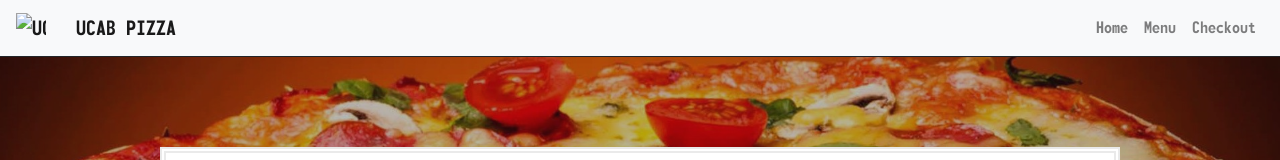
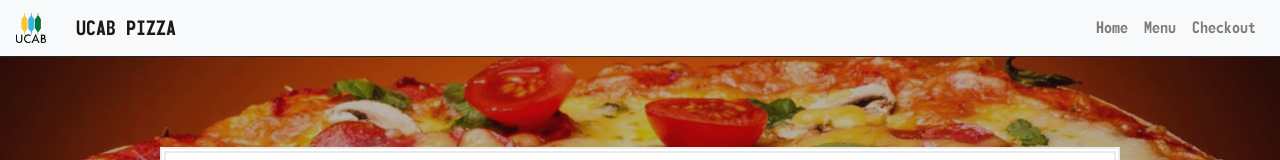
Before and after one commit to Arie-Chocron/Pizzahub, a plain HTML site: page index.html in a window 1280 px wide. Shown: the top 160 px of the page. Drawn offline with nearby package versions, Linux system fonts and the light colour scheme.

Commit message:
Update index.html

```diff
--- a/index.html
+++ b/index.html
@@ -402,7 +402,7 @@
 
 	<nav class="navbar navbar-expand-lg navbar-light bg-light">
 		<a class="navbar-brand" href="#">
-			<img src="../Dexter/css/img/ucab.png" width="30" height="30"
+			<img src="css/img/ucab.png" width="30" height="30"
 				class="d-inline-block align-top" alt="UCAB logo">
 				&nbsp;&nbsp;UCAB PIZZA
 		</a>
```
